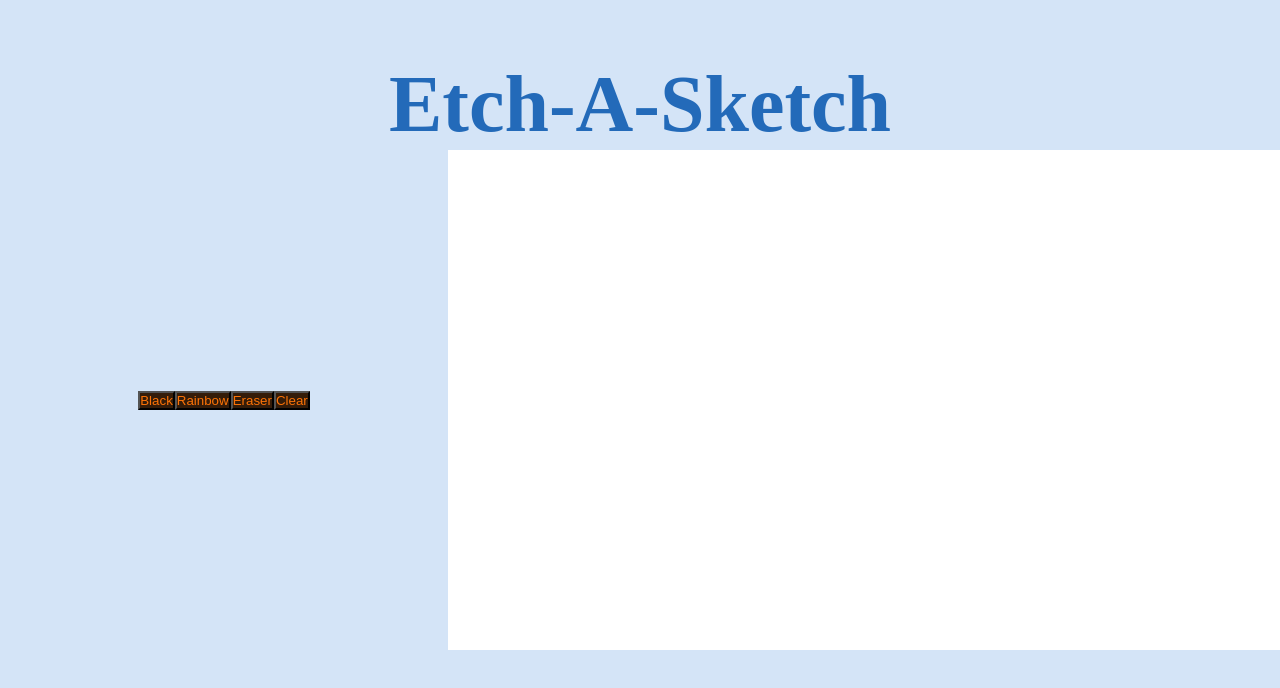
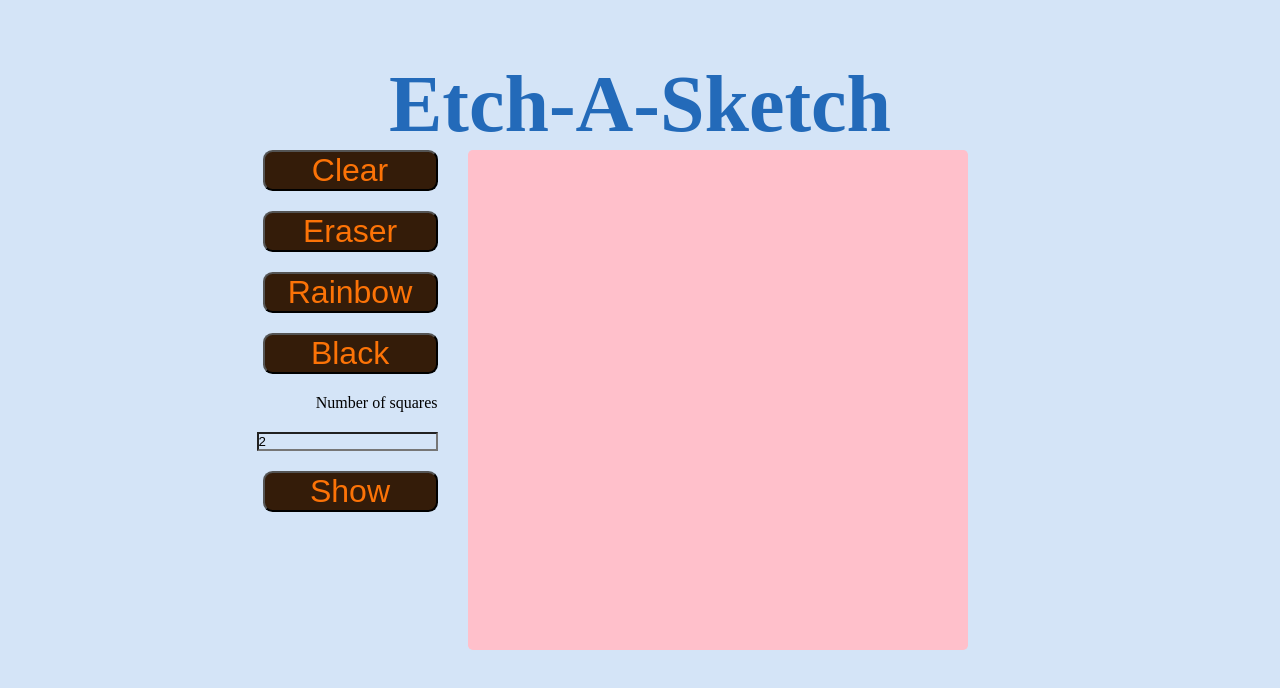
Before and after one commit to dsedaca/etch-a-sketch, a plain HTML site: page index.html in a window 1280 px wide. Drawn offline with Linux system fonts and the light colour scheme.

Commit message:
Added function to create divs based on what number is in input field

```diff
--- a/index.html
+++ b/index.html
@@ -4,7 +4,6 @@
     <meta charset="UTF-8">
     <meta name="viewport" content="width=device-width, initial-scale=1.0">
     <link rel="stylesheet" href="styles.css">
-    <script src="script.js"></script>
     <title>Etch-A-Sketch</title>
 </head>
 <body>
@@ -13,12 +12,18 @@
     </header>
     <div id="main">
         <div id="main_left">
+            <button id="clear">Clear</button>
+            <button id="eraser">Eraser</button>
+            <button id="rainbow">Rainbow</button>
             <button id="black">Black</button>
-            <button id="rainbow">Rainbow</button>
-            <button id="eraser">Eraser</button>
-            <button id="clear">Clear</button>
+            <label for="squares">Number of squares</label>
+            <input type="number" id="squares" value="2">
+            <button id="show">Show</button>
         </div>
-        <div id="main_right"></div>
+        <div id="main_right">
+            <div id="container"></div>
+        </div>
     </div>
+    <script src="script.js"></script>
 </body>
 </html>
--- a/script.js
+++ b/script.js
@@ -0,0 +1,24 @@
+let grid = document.getElementById('container');
+const show = document.getElementById('show');
+
+function createGrid(num) {
+    for (let i = 0; i < num; i++) {
+        divGrid = document.createElement('div');
+        divGrid.innerHTML = 'Div ' + (i + 1);
+        divGrid.style.backgroundColor = 'red';
+        grid.appendChild(divGrid);
+    }
+    return(true);
+}
+
+
+show.addEventListener('click', () => {
+    let numberOfBlocks = document.querySelector('#squares').value;
+
+    if (createGrid(numberOfBlocks) === true) {
+        divGrid.remove();
+        createGrid(numberOfBlocks);
+    } else {
+        createGrid(numberOfBlocks);
+    }
+});
--- a/styles.css
+++ b/styles.css
@@ -24,6 +24,9 @@
 button {
     background-color: #341C09;
     color: #FC7307;
+    font-size: 32px;
+    width: 175px;
+    border-radius: .3em;
 }
 
 #main {
@@ -35,12 +38,20 @@ button {
 
 #main_left {
     display: flex;
+    flex-direction: column;
+    gap: 20px;
     width: 35%;
-    justify-content: center;
-    align-items: center;
+    align-items: flex-end;
 }
 
 #main_right {
     width: 65%;
-    background-color: white;
+    padding-left: 30px;
 }
+
+#container {
+    background-color: pink;
+    height: 100%;
+    aspect-ratio: 1/1;
+    border-radius: .3em;
+}
```
